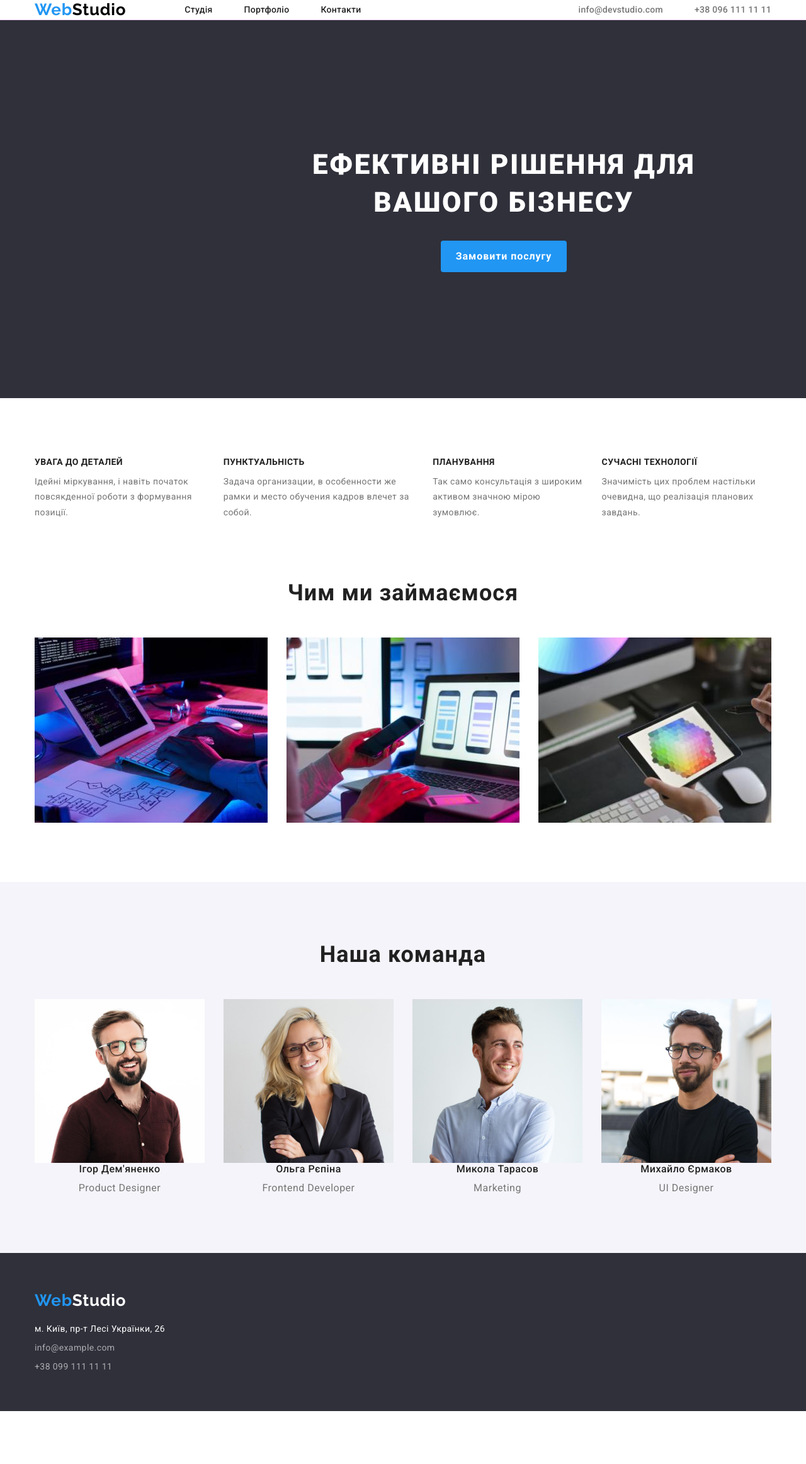
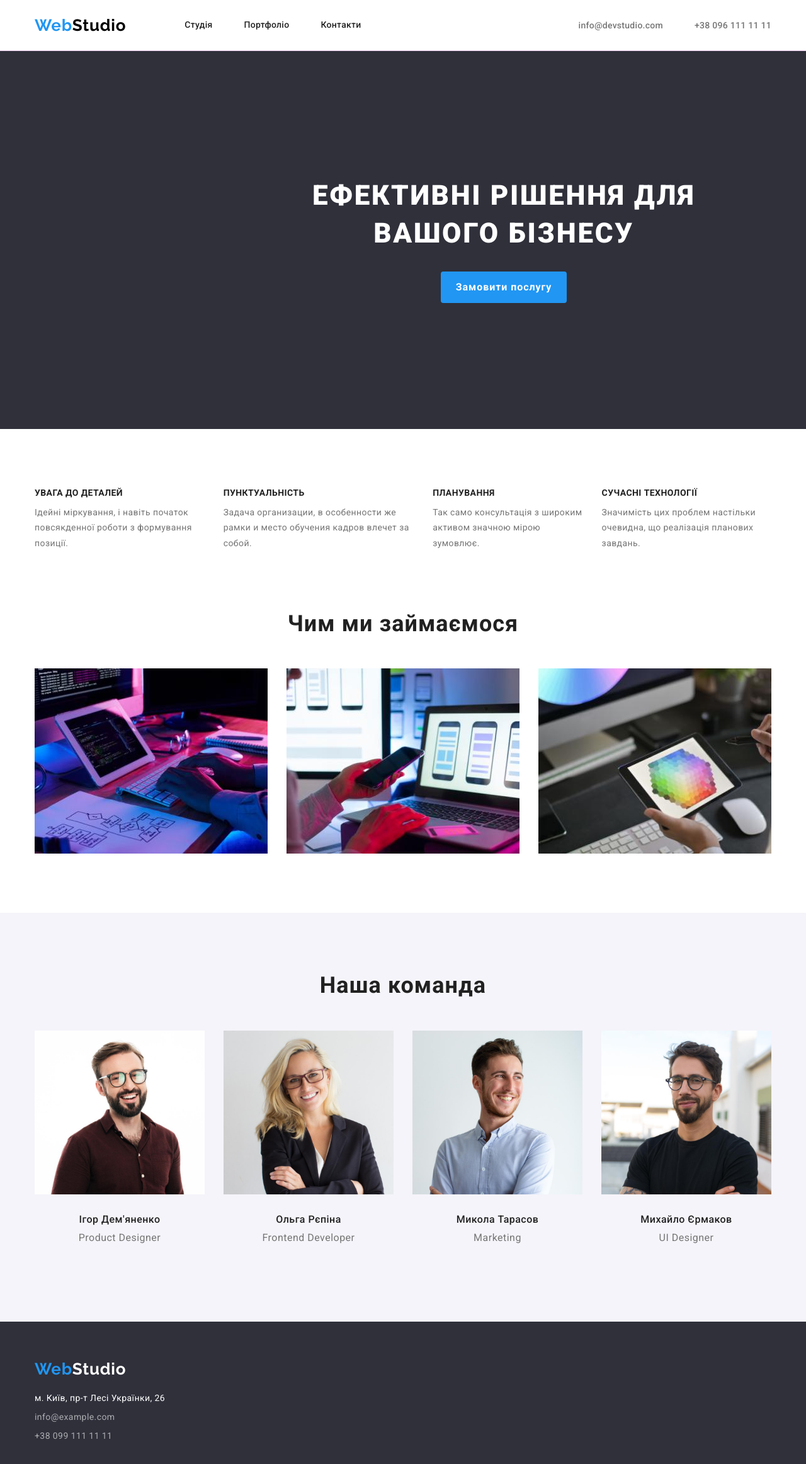
Before and after one commit to OlieHimmars/goit-markup-hw-03, a plain HTML site: page index.html in a window 1280 px wide. Shown: the top 2324 px of the page at 63% size. Before the commit the page ends 2240 px from the top, so only its background shows below. Drawn offline with nearby package versions, Linux system fonts and the light colour scheme.

Commit message:
update 12.08

```diff
--- a/index.html
+++ b/index.html
@@ -27,11 +27,13 @@
             ><span class="accent">Web</span>Studio
           </a>
           <ul class="list site-nav">
-            <li class="item"><a href="./index.html" class="link">Студія</a></li>
             <li class="item">
-              <a href="./portfolio.html" class="link">Портфоліо</a>
+              <a href="./index.html" class="top">Студія</a>
             </li>
-            <li class="item"><a href="#" class="link">Контакти</a></li>
+            <li class="item">
+              <a href="./portfolio.html" class="top">Портфоліо</a>
+            </li>
+            <li class="item"><a href="#" class="top">Контакти</a></li>
           </ul>
         </nav>
         <ul class="list nav-contacts">
@@ -50,16 +52,18 @@
     </header>
 
     <main>
-      <section class="section hero">
+      <section class="hero">
+        <div class="container">
           <h1 class="hero-title">
             Ефективні рішення для<br />
             вашого бізнесу
           </h1>
           <button type="button" class="order-button">Замовити послугу</button>
+        </div>
       </section>
 
+      <section class="section">
         <div class="container">
-        <section class="section">
           <h2 class="visually-hidden">Наші основні переваги</h2>
           <ul class="list">
             <li class="item-main">
@@ -90,9 +94,11 @@
               </p>
             </li>
           </ul>
+        </div>
       </section>
 
       <section class="section what-we-do">
+        <div class="container">
           <h2 class="what-we-do-title">Чим ми займаємося</h2>
           <ul class="list">
             <li class="item-main">
@@ -117,8 +123,8 @@
               />
             </li>
           </ul>
+        </div>
       </section>
-      </div>
 
       <section class="section our-team">
         <div class="container">
@@ -130,13 +136,17 @@
                 alt="чоловік в коричневій сорочці"
                 width="270"
               />
+              <div class="team">
                 <h3 class="team-member">Ігор Дем'яненко</h3>
                 <p lang="en" class="team-member-text">Product Designer</p>
+              </div>
             </li>
             <li class="item-main">
               <img src="./images/img-2.jpg" alt="жінка в костюмі" width="270" />
+              <div class="team">
                 <h3 class="team-member">Ольга Рєпіна</h3>
                 <p lang="en" class="team-member-text">Frontend Developer</p>
+              </div>
             </li>
             <li class="item-main">
               <img
@@ -144,8 +154,10 @@
                 alt="чоловік в білій рубашці"
                 width="270"
               />
+              <div class="team">
                 <h3 class="team-member">Микола Тарасов</h3>
                 <p lang="en" class="team-member-text">Marketing</p>
+              </div>
             </li>
             <li class="item-main">
               <img
@@ -153,8 +165,10 @@
                 alt="чоловік в чорній футболці"
                 width="270"
               />
+              <div class="team">
                 <h3 class="team-member">Михайло Єрмаков</h3>
                 <p lang="en" class="team-member-text">UI Designer</p>
+              </div>
             </li>
           </ul>
         </div>
@@ -182,7 +196,7 @@
                 >info@example.com
               </a>
             </li>
-            <li>
+            <li class="item">
               <a href="tel:+380991111111" class="contacts-down"
                 >+38 099 111 11 11
               </a>
```
Lines whose indentation alone changed are shown as unchanged.
